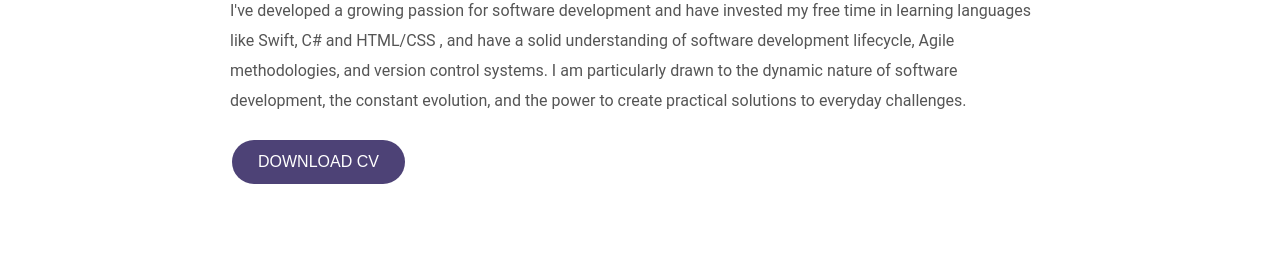
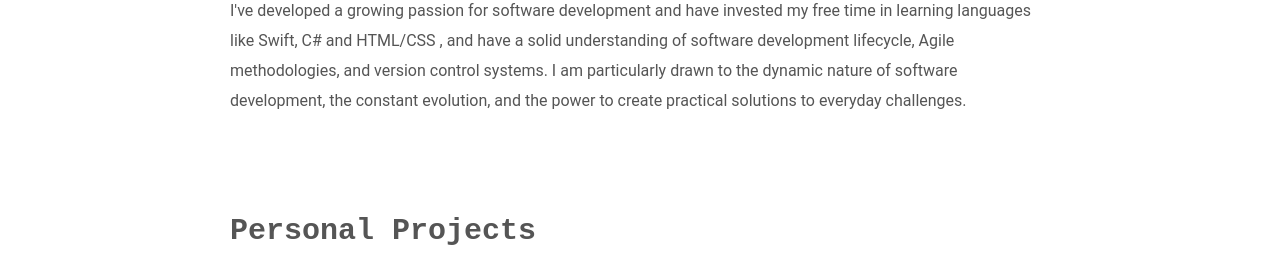
Before and after one commit to mgill42/mgill42.github.io, a plain HTML site: page index.html in a window 1280 px wide. Shown: the part 633-896 px from the top of the page. Drawn offline with Linux system fonts and the light colour scheme.

Commit message:
remove button

```diff
--- a/index.html
+++ b/index.html
@@ -60,7 +60,7 @@
             software development lifecycle, Agile methodologies, and version control systems. I am particularly drawn to the dynamic
             nature of software development, the constant evolution, and the power to create practical solutions to everyday challenges.
         </p>
-        <button id="download-pdf-button" class="button-cv"><a href="./files/Mahaveer Gill CV.pdf" download="mahaveergillCV">DOWNLOAD CV</a></button>
+      <!--  <button id="download-pdf-button" class="button-cv"><a href="./files/Mahaveer Gill CV.pdf" download="mahaveergillCV">DOWNLOAD CV</a></button> -->
     </section>
     <!--Hello-->
 
```
